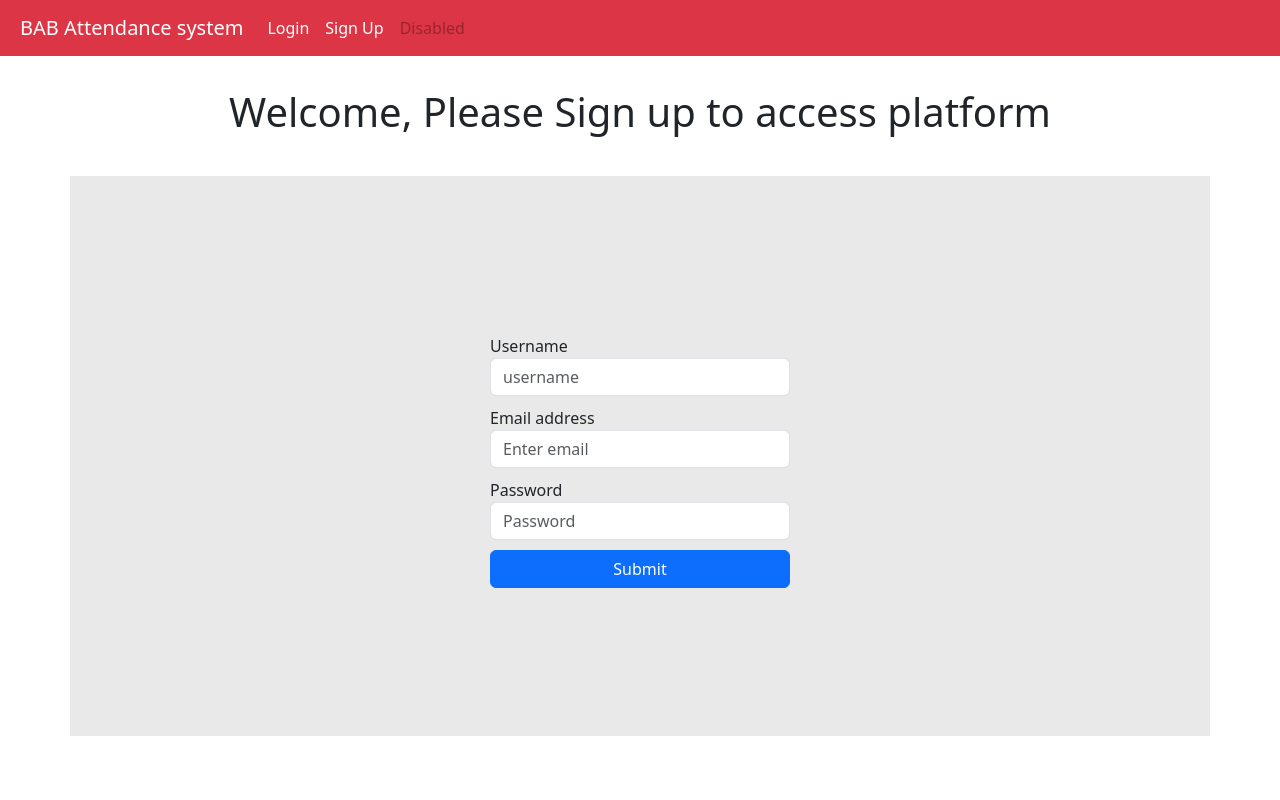
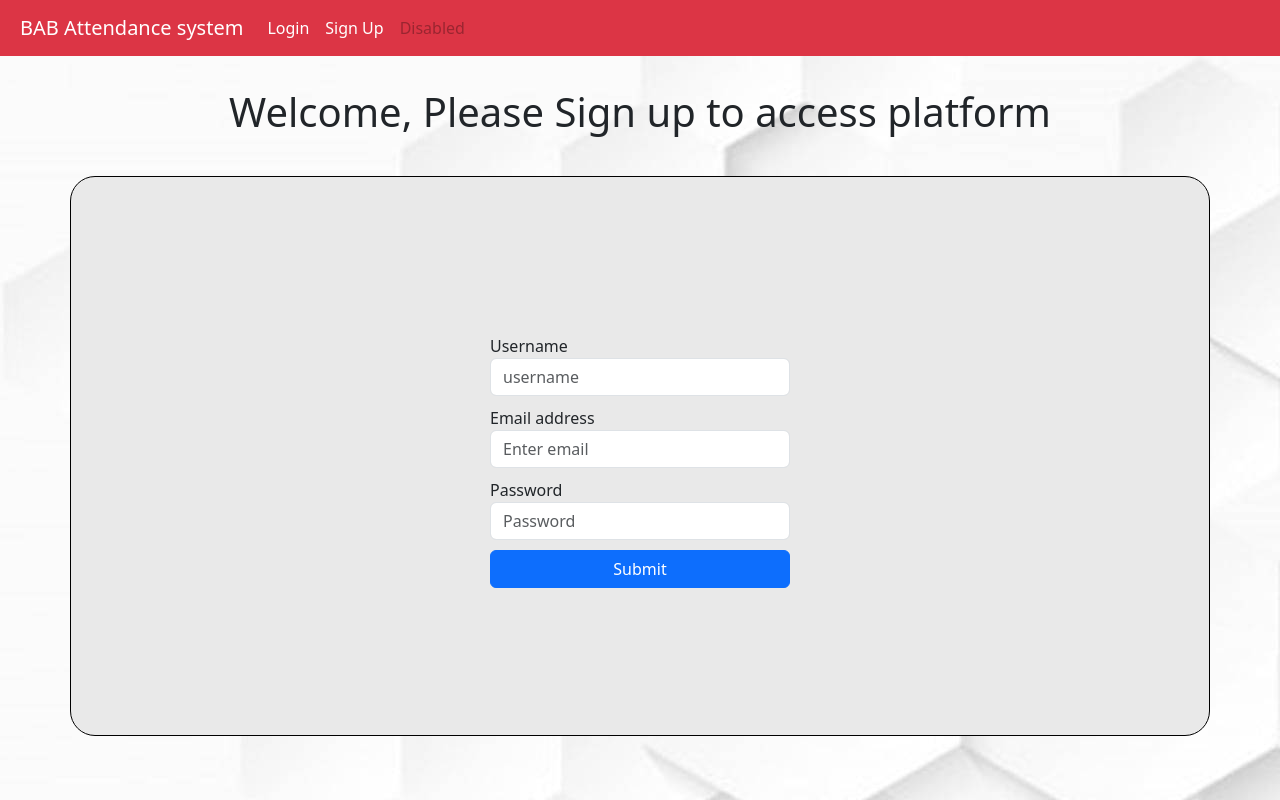
Before and after one commit to AhmedMakhlooqDev/php_BAB_test, a PHP site: page /interface/register.php in a window 1280 px wide. Run offline with PHP 8.4, Linux system fonts and the light colour scheme.

Commit message:
style changes

```diff
--- a/css/register.css
+++ b/css/register.css
@@ -1,9 +1,17 @@
 .container {
+
+    border: 1px solid #000000;
+    border-radius: 25px;
     display: flex;
             justify-content: center;
             align-items: center;
             height: 70vh;
 
+
+}
+
+body{
+    background-image: url(../images/bg.jpg);
 }
 
 .container{
```
Also changed, not shown: css/login.css (+6 -1 lines), footer.php (added), images/bg.jpg (added).
